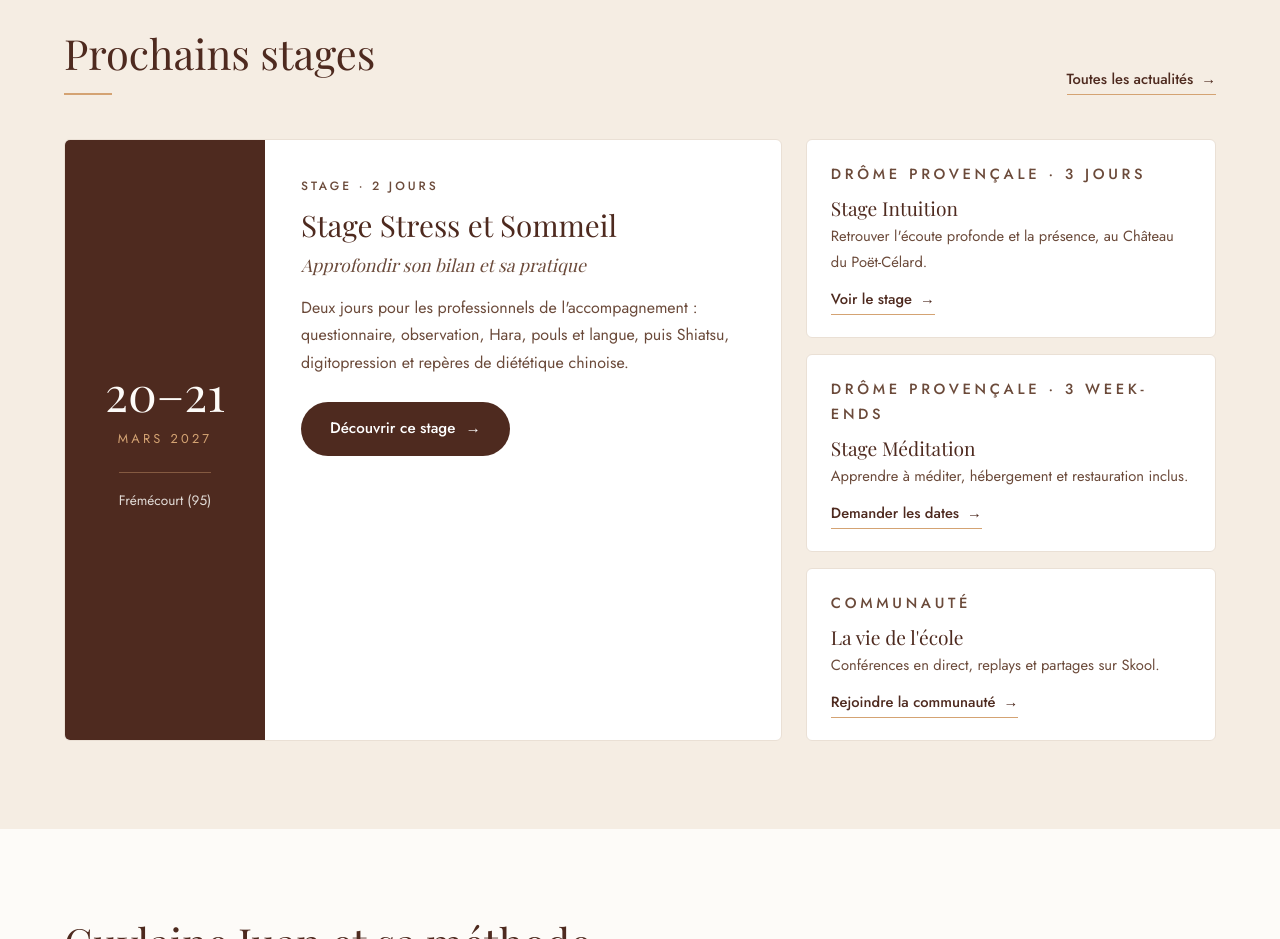
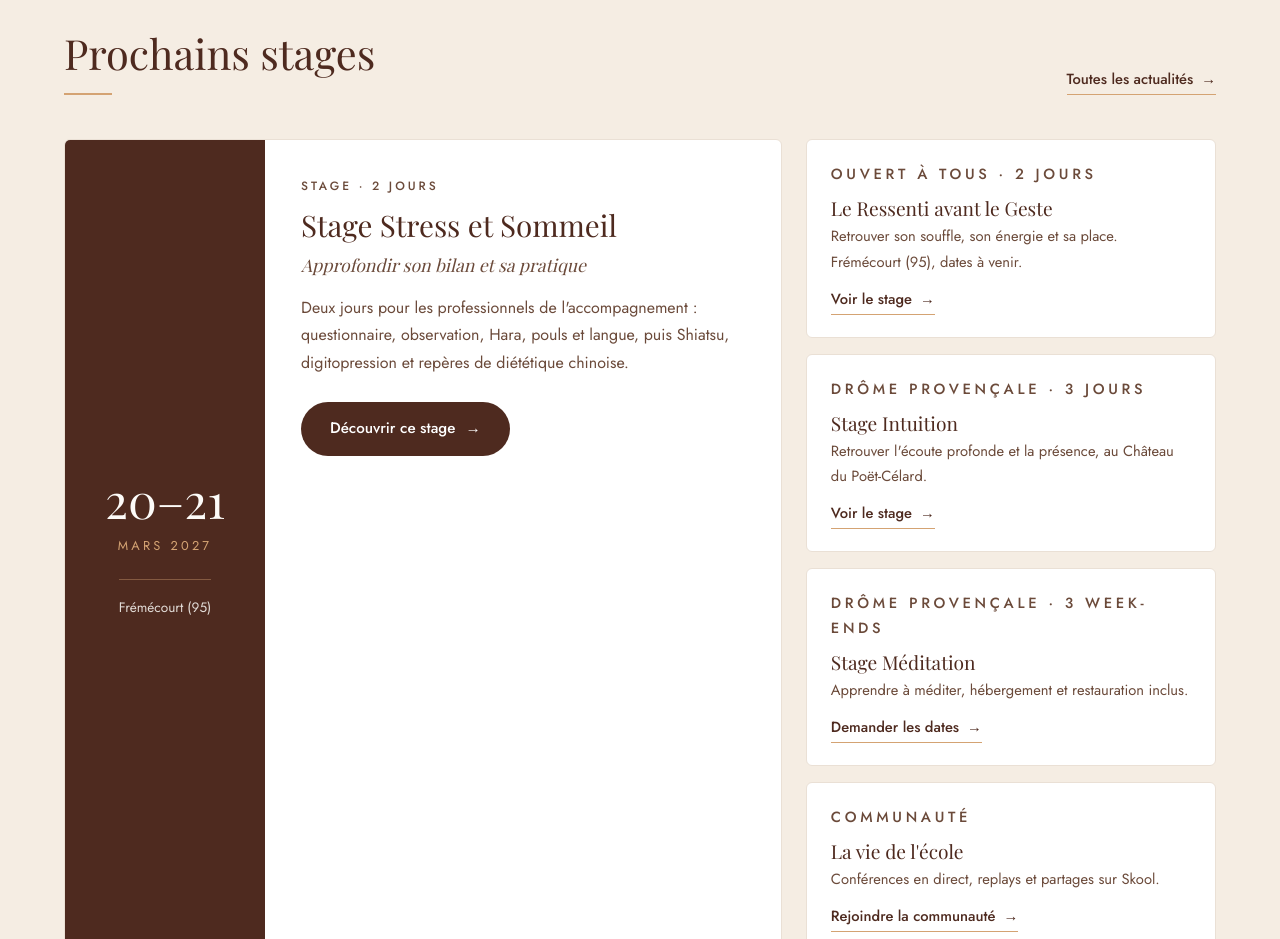
Before and after one commit to equipevyboheme-max/catalina-vyou, a plain HTML site: page index.html in a window 1280 px wide. Shown: the part 1580-2519 px from the top of the page. Drawn offline with nearby package versions, Linux system fonts and the light colour scheme; a web font is replaced by a local one.

Commit message:
Ajout du stage Le Ressenti avant le Geste sur l'accueil et dans les menus
Co-Authored-By: Claude Opus 5.5 <noreply@anthropic.com>
Claude-Session: https://claude.ai/code/session_01G4mEvQj98e2YCjqq1Bg8Se

```diff
--- a/index.html
+++ b/index.html
@@ -860,6 +860,7 @@ if (new Date() >= new Date('2026-12-01T00:00:00+01:00')) {
                         <ul class="submenu" id="sous-menu-stages">
                             <li><a href="/stage-shiatsu-stress-sommeil/">Stress et Sommeil (mars 2027)</a></li>
                             <li><a href="/stage-intuition/index.html">Stage Intuition</a></li>
+                            <li><a href="/stage-ressenti-avant-le-geste/">Le Ressenti avant le Geste</a></li>
                             <li><a href="/#stages">Stage Méditation</a></li>
                         </ul>
                     </li>
@@ -990,6 +991,13 @@ if (new Date() >= new Date('2026-12-01T00:00:00+01:00')) {
                     </article>
 
                     <div class="side-list">
+                        <article class="side-item">
+                            <p class="eyebrow">Ouvert à tous · 2 jours</p>
+                            <h3>Le Ressenti avant le Geste</h3>
+                            <p>Retrouver son souffle, son énergie et sa place. Frémécourt (95), dates à venir.</p>
+                            <a href="/stage-ressenti-avant-le-geste/" class="text-link arrow">Voir le stage</a>
+                        </article>
+
                         <article class="side-item">
                             <p class="eyebrow">Drôme provençale · 3 jours</p>
                             <h3>Stage Intuition</h3>
```
Also changed, not shown: cabinet-shiatsu-champis/index.html (+1 -0 lines), faq/index.html (+1 -0 lines), shiatsu-pro.html (+1 -0 lines), stage-shiatsu-stress-sommeil/index.html (+1 -0 lines).
